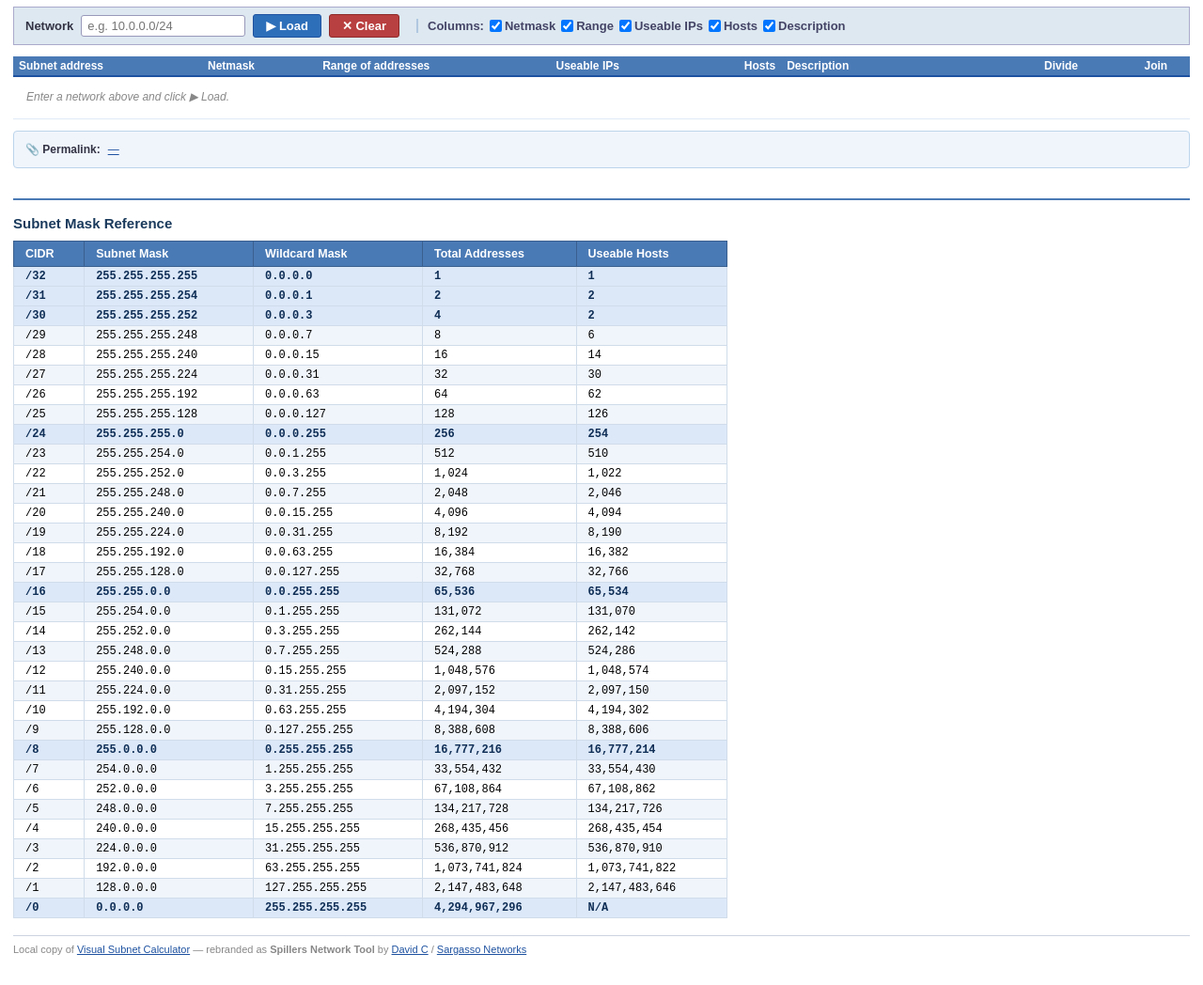
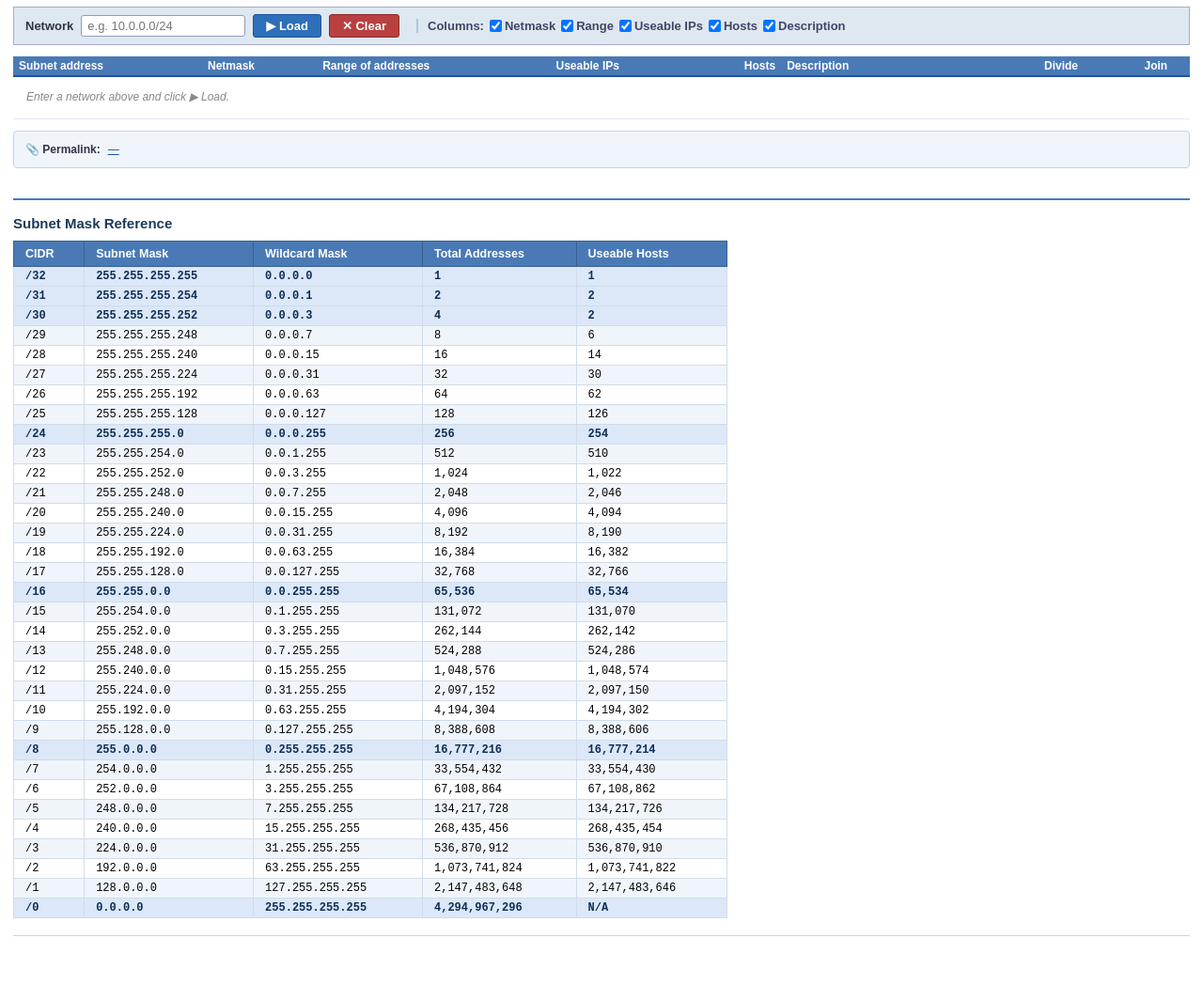
Before and after one commit to andrew-to-code/subnet-calc, a plain HTML site: page index.html in a window 1280 px wide. Shown: the part 34-1082 px from the top of the page at 94% size. Drawn offline with Linux system fonts and the light colour scheme.

Commit message:
Remove footer
Removed footer content related to Visual Subnet Calculator and its rebranding.

```diff
--- a/index.html
+++ b/index.html
@@ -266,10 +266,6 @@ table.mask-ref-table tbody tr:hover td { background: #d0e6ff !important; cursor:
 </div>
 
 <footer>
-  Local copy of <a href="https://www.davidc.net/sites/default/subnets/subnets.html" target="_blank">Visual Subnet Calculator</a>
-  &#8212; rebranded as <strong>Spillers Network Tool</strong>
-  by <a href="http://www.davidc.net/" target="_blank">David C</a> /
-  <a href="http://www.sargasso.net/" target="_blank">Sargasso Networks</a>
 </footer>
 
 <script>
```
